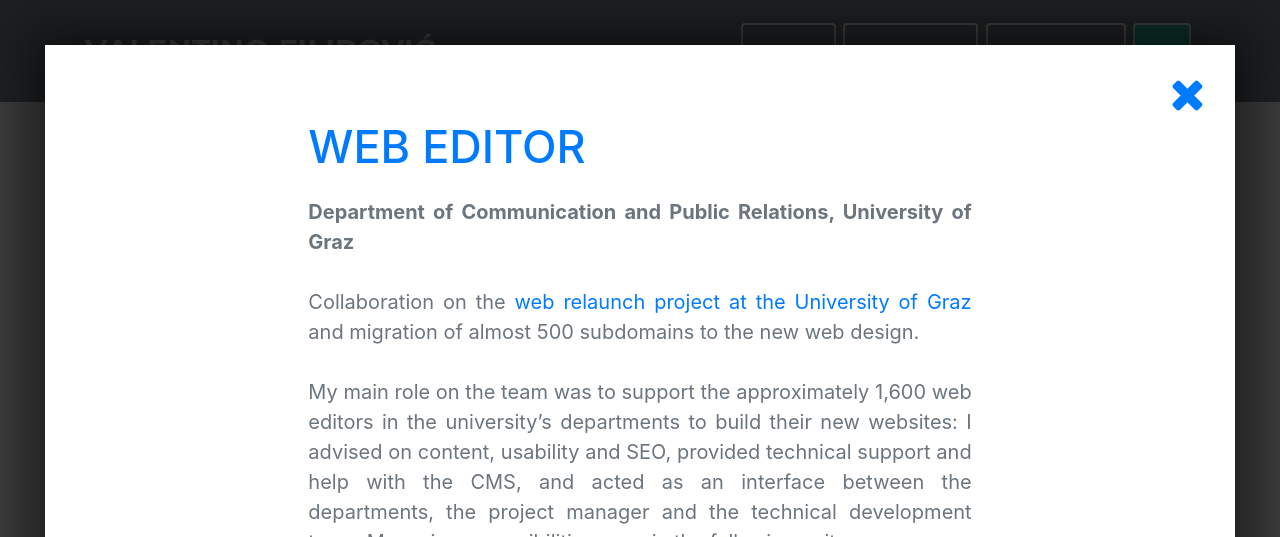
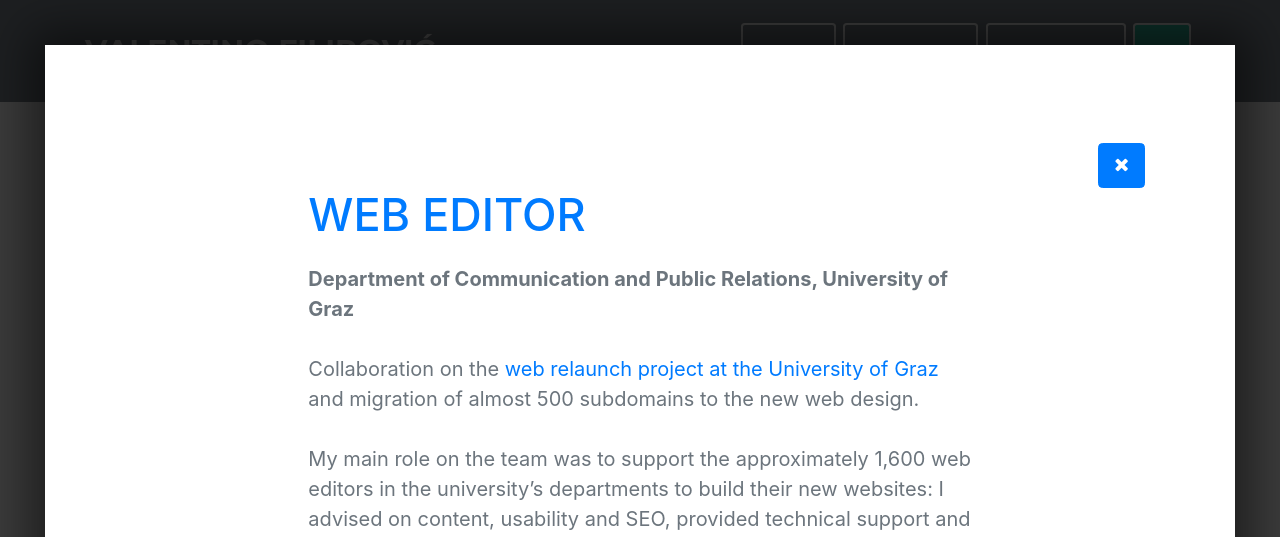
Before and after one commit to valentinofilipovic/valentinofilipovic.github.io, a website with bundled scripts: page index.html in a window 1280 px wide. Both pictures are taken after a click on the link 260 px from the left and 1784 px from the top of the page. Shown: the part 1384-1921 px from the top of the page. Built offline with nearby package versions, Linux system fonts and the light colour scheme.

Commit message:
Add files via upload

```diff
--- a/index.html
+++ b/index.html
@@ -521,10 +521,8 @@
       Portfolio Modal Web Editor, University of Graz-->
       <div class="portfolio-modal mfp-hide" id="portfolio-modal-university">
         <div class="portfolio-modal-dialog bg-white">
-          <a class="close-button d-none d-md-block portfolio-modal-dismiss" href="#">
-            <i class="fa fa-3x fa-times"></i>
-          </a>
-          <div class="container text-justify">
+          <div class="container text-right"><br /><a class="btn btn-primary btn-lg rounded-pill portfolio-modal-dismiss" href="#"> <i class="fa fa-close"></i></a></div>
+          <div class="container text-left">
             <div class="row">
               <div class="col-lg-8 mx-auto">
                 <h2 class="text-primary text-uppercase mb-0">Web editor</h2>
@@ -544,14 +542,14 @@
                   <li><a href="https://typo3support.uni-graz.at/de/" target="_blank">typo3support.uni-graz.at</a></li>
                 </ul>
               </div>
-            </div>
-            <div class="container text-center">
-              <a class="btn btn-primary btn-lg rounded-pill portfolio-modal-dismiss" href="#">
-                <i class="fa fa-close"></i> close</a>
+              <div class="container text-center">
+                <a class="btn btn-primary btn-lg rounded-pill portfolio-modal-dismiss" href="#">
+                  <i class="fa fa-close"></i> close</a>
+              </div>
             </div>
           </div>
+         </div>
         </div>
-      </div>
 
       <!--
       ///////////////
@@ -1056,7 +1054,7 @@
       Portfolio Modal Cuvry-->
     <div class="portfolio-modal mfp-hide" id="portfolio-modal-cuvry">
       <div class="portfolio-modal-dialog bg-white">
-        <div class="container text-right"><br /><a class="btn btn-primary btn-lg rounded-pill portfolio-modal-dismiss" href="#"> <i class="fa fa-close"></i></a></div>>
+        <div class="container text-right"><br /><a class="btn btn-primary btn-lg rounded-pill portfolio-modal-dismiss" href="#"> <i class="fa fa-close"></i></a></div>
         <div class="container text-left">
           <div class="row">
             <div class="col-lg-8 mx-auto">
```
